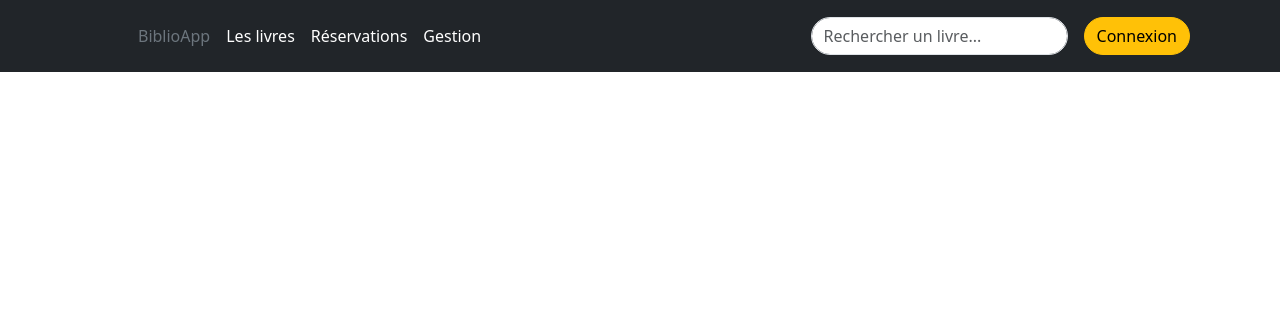
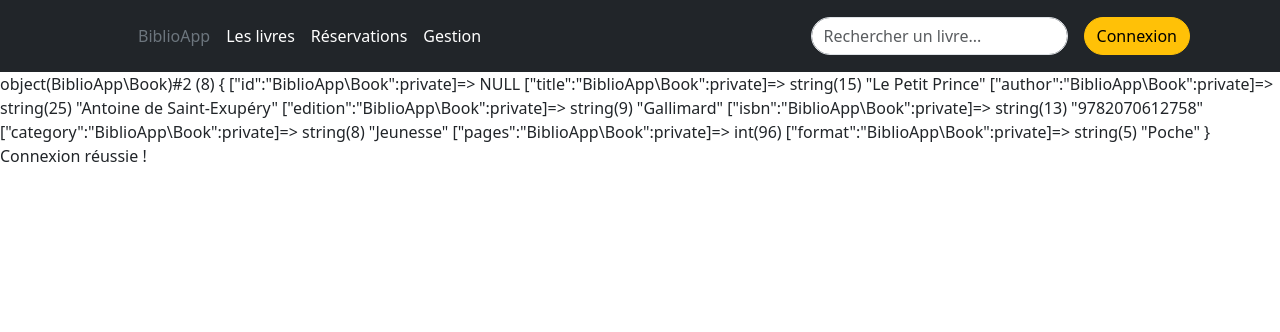
Before and after one commit to Jensone/CDA-BiblioApp, a PHP site: page / in a window 1280 px wide. Shown: the top 332 px of the page. Run offline with PHP 8.4, Linux system fonts and the light colour scheme.

Commit message:
🔨 refactor(bdd.sql): remove unused foreign keys in booking table 🔨 refactor(Book.php): change visibility of properties to private and add constructor 🔨 refactor(Booking.php): change booksId property to bookId and change type to int 🔨 refactor(Database.php): add namespace and change connect method to return PDO object ✨ feat(BookController.php): create BookController class and extend Book class ✨ feat(index.php): create instance of Book and Database classes and dump Book instance, add namespace to index.php ✨ feat(infos.php): create phpinfo page to display PHP configuration

```diff
--- a/bdd.sql
+++ b/bdd.sql
@@ -17,10 +17,7 @@ CREATE TABLE booking (
   book INT,
   dateStart DATE,
   dateEnd DATE,
-  FOREIGN KEY (client) REFERENCES client(id),
-  FOREIGN KEY (book) REFERENCES book(id)
 );
-
 
 -- Création de la table client
 CREATE TABLE client (
@@ -40,6 +37,7 @@ CREATE TABLE client (
 CREATE TABLE user (
   id INT PRIMARY KEY,
   username VARCHAR(255),
+  email VARCHAR(255),
   password VARCHAR(255)
 );
 
--- a/classes/Entity/Book.php
+++ b/classes/Entity/Book.php
@@ -14,35 +14,49 @@ class Book
 {
     // Propriétés (variables, attributs)
     private $id;
-    public $title;
-    public $description;
-    public $author;
-    public $edition;
-    public $isbn;
-    public $category;
-    public $page;
-    public $format;
+    private $title;
+    private $author;
+    private $edition;
+    private $isbn;
+    private $category;
+    private $pages;
+    private $format;
 
-    // TODO : Constructeur (méthode magique)
+    // Constructeur (méthode magique)
+    public function __construct(
+        string $title,
+        string $author,
+        string $edition,
+        string $isbn,
+        string $category,
+        int $pages,
+        string $format
+        )
+    {
+        $this->title = $title;
+        $this->author = $author;
+        $this->edition = $edition;
+        $this->isbn = $isbn;
+        $this->category = $category;
+        $this->pages = $pages;
+        $this->format = $format;
+
+    }
 
     // TODO : Méthodes (fonctions)
 
     /**
      * Getters (accesseurs)
      */
-    public function getid(): int
+    public function getId(): int
     {
         return $this->id;
     }
-    public function gettitle(): string
+    public function getTitle(): string
     {
         return $this->title;
     }
-    public function getdescription(): string
-    {
-        return $this->description;
-    }
-    public function getauthor(): string
+    public function getAuthor(): string
     {
         return $this->author;
     }
@@ -58,9 +72,9 @@ class Book
     {
         return $this->category;
     }
-    public function getPage(): int
+    public function getPages(): int
     {
-        return $this->page;
+        return $this->pages;
     }
     public function getFormat(): string
     {
@@ -73,10 +87,6 @@ class Book
     public function setTitle($title): void
     {
         $this->title = $title;
-    }
-    public function setDescription($description): void
-    {
-        $this->description = $description;
     }
     public function setAuthor($author): void
     {
@@ -94,9 +104,9 @@ class Book
     {
         $this->category = $category;
     }
-    public function setPage($page): void
+    public function setPages($pages): void
     {
-        $this->page = $page;
+        $this->pages = $pages;
     }
     public function setFormat($format): void
     {
--- a/config/Database.php
+++ b/config/Database.php
@@ -1 +1,36 @@
-<?php class Database {} ?>
+<?php
+/**
+ * Classe Database
+ *
+ * Cette classe représente la connexion à la base de données
+ *
+ * @package BiblioApp
+ * @subpackage Database
+ */
+
+namespace BiblioApp;
+
+class Database
+{
+    // Propriétés (variables, attributs)
+    private $host = 'localhost';
+    private $dbname = 'biblioapp';
+    private $user = 'root';
+    private $password = 'root';
+
+    // Méthodes (fonctions)
+    public function connect(): \PDO
+    {
+        try {
+            $pdo = new \PDO('mysql:host=' . $this->host . ';dbname=' . $this->dbname,$this->user,$this->password,
+                // parametre d'origine
+                // 'mysql:host=localhost;dbname=biblioapp;root;root',
+            );
+            $pdo->setAttribute(\PDO::ATTR_ERRMODE, \PDO::ERRMODE_EXCEPTION);
+            echo 'Connexion réussie !';
+            return $pdo;
+        } catch (\PDOException $e) {
+            echo 'Erreur de connexion : ' . $e->getMessage();
+        }
+    }
+}
--- a/index.php
+++ b/index.php
@@ -1,17 +1,44 @@
 <?php
+/**
+ * Page d'accueil de l'application
+ */
+
+// Chargement des namespaces
+use BiblioApp\Book;
+use BiblioApp\Database;
+
+// Chargement des classes
+require_once './classes/Entity/Book.php';
+require_once './config/Database.php';
+
 
 // Inclusion de l'entête
 include_once './templates/_header.php';
 
+$petitPrince = new Book(
+    'Le Petit Prince',
+    'Antoine de Saint-Exupéry',
+    'Gallimard',
+    '9782070612758',
+    'Jeunesse',
+    96,
+    'Poche'
+);
+
+var_dump($petitPrince);
+
+$connexion = new Database();
+$connexion->connect();
 
 ?>
 
-<!-Contenu de la page -->
+<!--Contenu de la page -->
 
 
 
-<!-Fin du contenu de la page -->
+<!--Fin du contenu de la page -->
 
 <?php
+
 // Inclusion du footer
 include_once './templates/_footer.php';
--- /dev/null
+++ b/infos.php
@@ -0,0 +1,3 @@
+<?php
+phpinfo();
+?>
```
Also changed, not shown: classes/Controller/BookController.php (added, +19 -0 lines), classes/Entity/Booking.php (+5 -5 lines).
